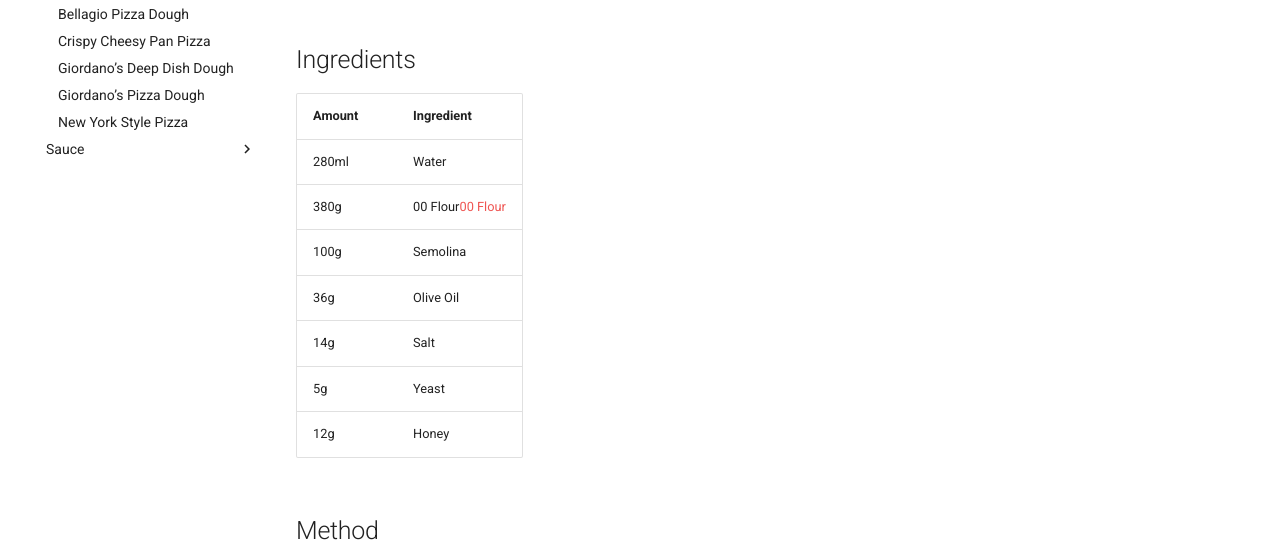
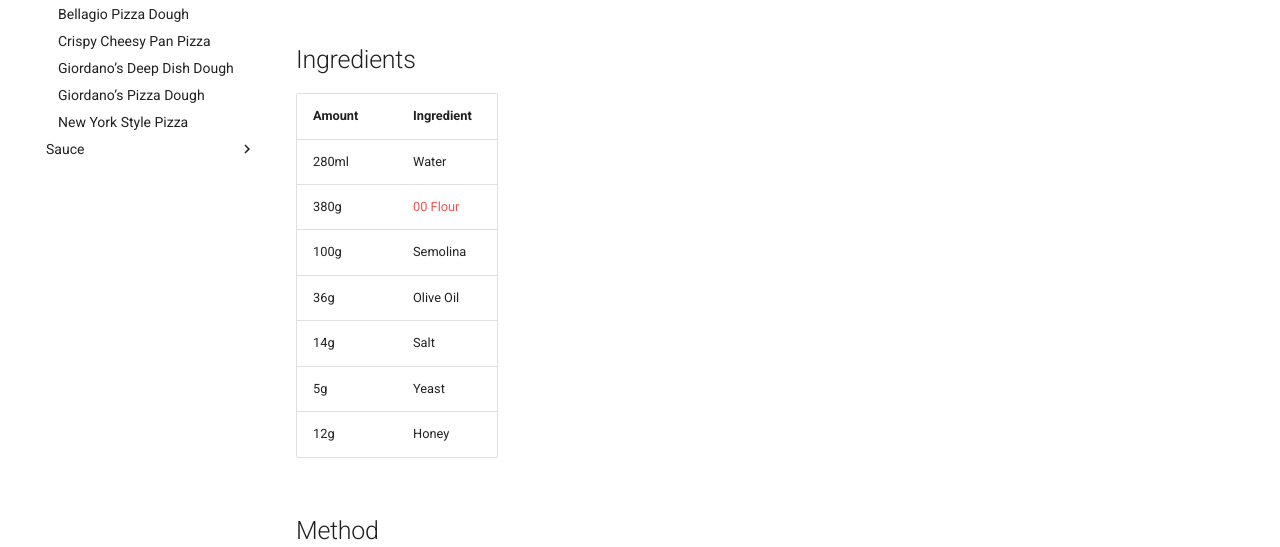
Before and after one commit to timschieck/pizza, an MkDocs documentation site: the page built from docs/pizza/Dough/00 Pizza Dough.md, in a window 1280 px wide and 965 px high. Shown: the part 226-773 px from the top of the window. Built offline with MkDocs 1.6.1 and Material for MkDocs 9.7.7, drawn with Linux system fonts in a browser that asks for light colours; comment, search, counter and statistics services are not loaded.

Commit message:
updated urls

```diff
--- a/docs/pizza/Dough/00 Pizza Dough.md
+++ b/docs/pizza/Dough/00 Pizza Dough.md
@@ -9,7 +9,7 @@ title: 00 Pizza Dough
 | Amount | Ingredient                                            |
 | ------ | ----------------------------------------------------- |
 | 280ml  | Water                                                 |
-| 380g   | 00 Flour[00 Flour](/reference/Flour/00 flour.md) |
+| 380g   | [00 Flour](/reference/Flour/00 flour.md) |
 | 100g   | Semolina                                              |
 | 36g    | Olive Oil                                             |
 | 14g    | Salt                                                  |
```
Also changed, not shown: docs/pizza/Dough/New York Style Pizza.md (+1 -1 lines).
